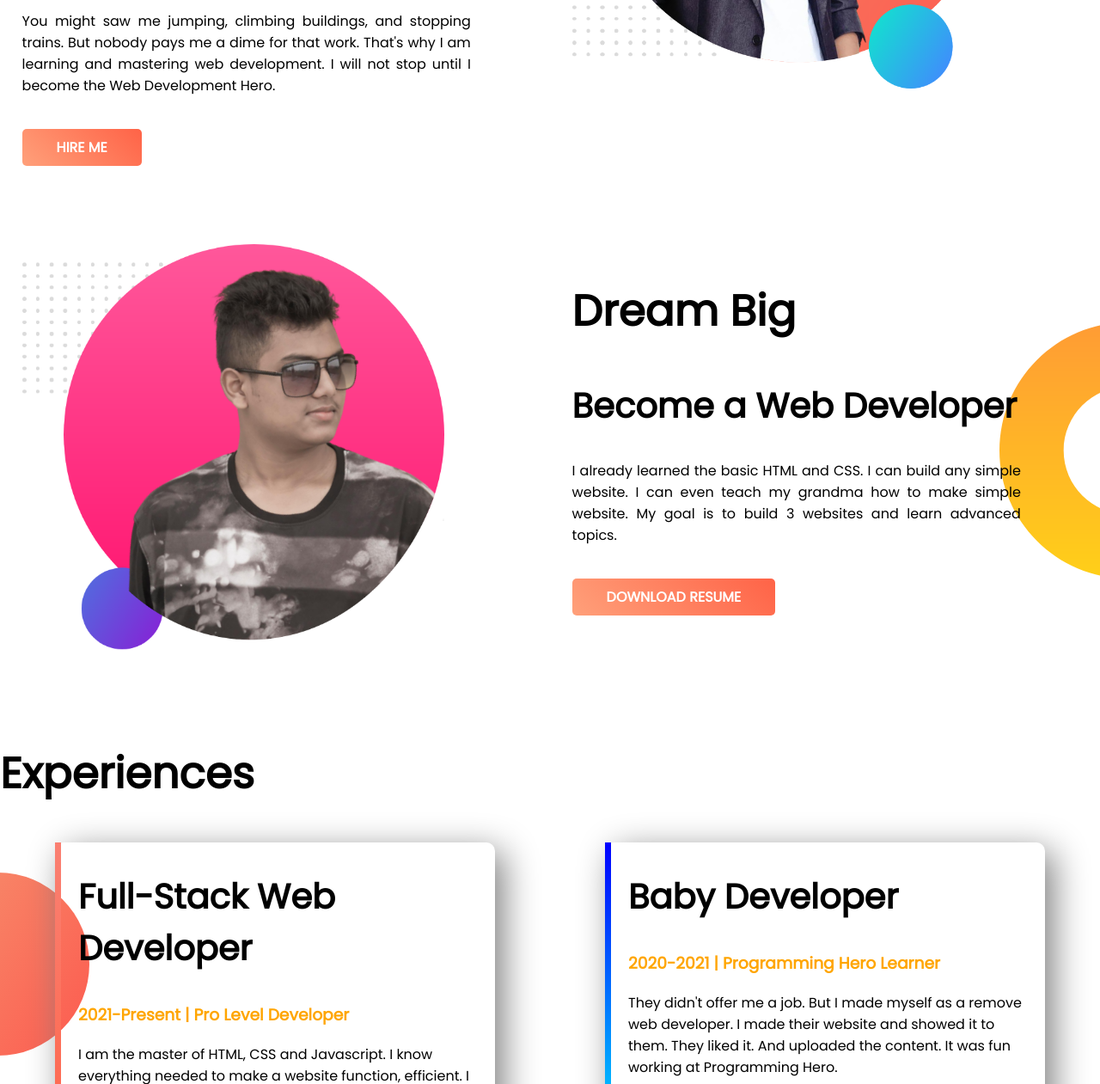
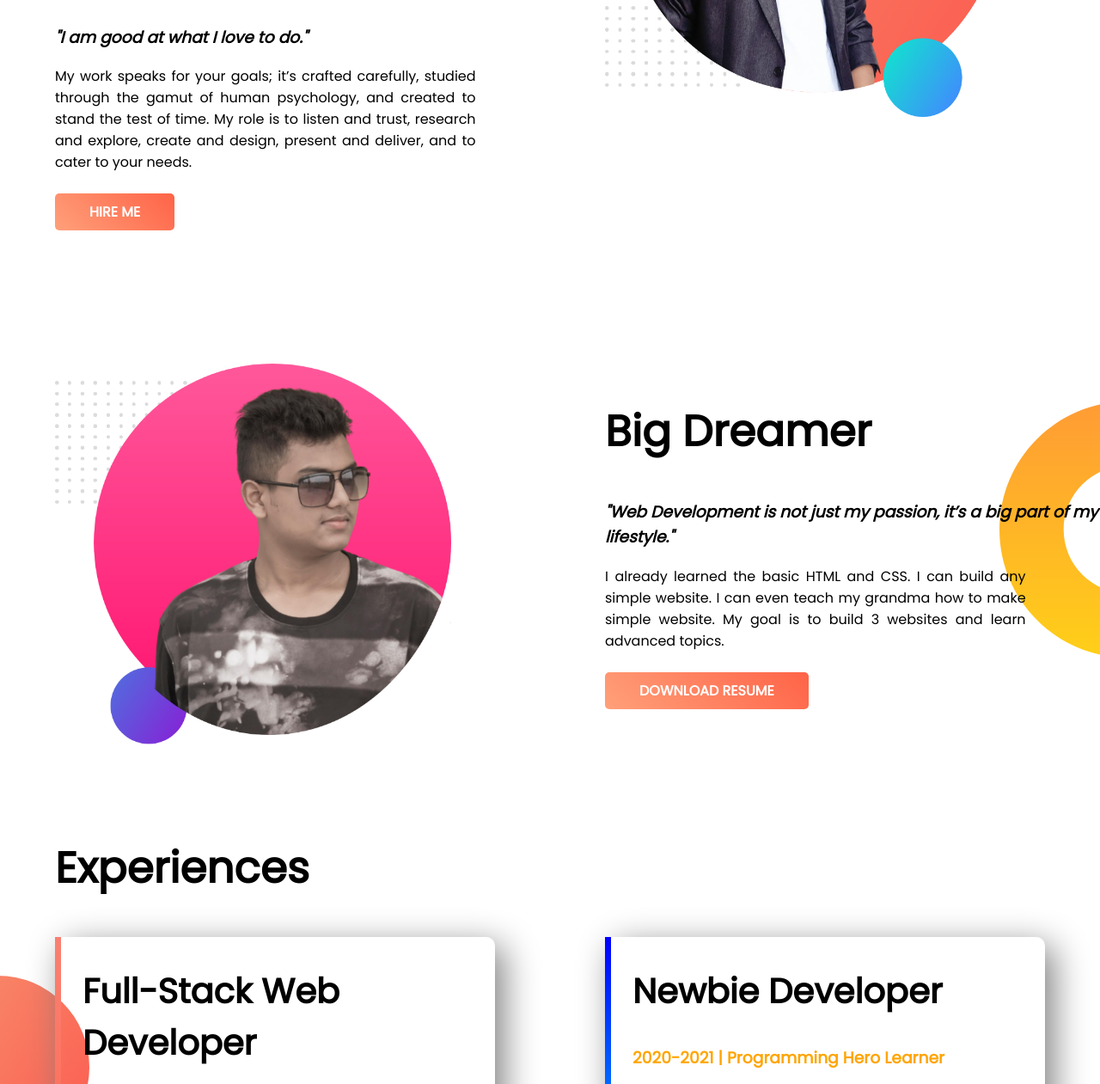
Before and after one commit to Selfshah/developer-portfolio, a plain HTML site: page index.html in a window 1280 px wide. Shown: the part 385-1646 px from the top of the page at 86% size. Drawn offline with Linux system fonts and the light colour scheme.

Commit message:
portfolio updated 5th July, 2021

```diff
--- a/index.html
+++ b/index.html
@@ -5,7 +5,7 @@
     <meta charset="UTF-8">
     <meta http-equiv="X-UA-Compatible" content="IE=edge">
     <meta name="viewport" content="width=device-width, initial-scale=1.0">
-    <title>Shahnewaj Islam | Web developer</title>
+    <title>Hire me - Shahnewaj Islam</title>
     <link rel="preconnect" href="https://fonts.googleapis.com">
     <link rel="preconnect" href="https://fonts.gstatic.com" crossorigin>
     <link href="https://fonts.googleapis.com/css2?family=Poppins&display=swap" rel="stylesheet">
@@ -18,13 +18,11 @@
         <div class="half-width">
             <h1>Welcome To</h1>
             <h1><span class="my-name">Shahnewaj Islam</span>'s World!</h1>
-            <h3>Build Climber and Train Stopper</h3>
-            <p class="img-text">You might saw me jumping, climbing buildings, and stopping trains. But nobody pays me a
-                dime for that
-                work.
-                That's why I am learning and mastering web development. I will not stop until I become the Web
-                Development
-                Hero.</p>
+            <h3><i>"I am good at what I love to do."</i></h3>
+            <p class="img-text">My work speaks for your goals; it’s crafted carefully, studied through the gamut of
+                human psychology, and created to stand the test of time. My role is to listen and trust, research and
+                explore, create and design, present and deliver, and to cater to your needs.
+            </p>
             <a class="link-button" href="https://www.linkedin.com/in/shahnewaj-islam-tamil-58b87997/"
                 target="_blank">HIRE ME</a>
         </div>
@@ -36,37 +34,41 @@
         <div class="half-width">
             <img src="images/img4.png" alt="Shahnewaj Islam">
         </div>
-        <div class="half-width">
-            <h1>Dream Big</h1>
-            <h2>Become a Web Developer</h2>
-            <p class="img-text">I already learned the basic HTML and CSS. I can build any simple website. I can even
+        <div class="half-width second-section">
+            <h1>Big Dreamer</h1>
+            <h3><i>"Web Development is not just my passion, it’s a big part of my lifestyle."</i>
+            </h3>
+            <p class="img-text">I
+                already learned the basic HTML and CSS. I can build any simple website. I can even
                 teach my grandma how
                 to make simple website. My goal is to build 3 websites and learn advanced topics.</p>
             <a class="link-button" href="#" target="_blank">DOWNLOAD RESUME</a>
         </div>
     </section>
     <section class="experience-area">
-        <h1>Experiences</h1>
+        <h1 style="margin-left: 5%">Experiences</h1>
         <div class="flexible-container">
             <div id="box1" class="experience-item">
                 <h2>Full-Stack Web Developer</h2>
                 <h3 class="my-name">2021-Present | Pro Level Developer</h3>
-                <p>I am the master of HTML, CSS and Javascript. I know everything needed to make a website function,
+                <p class="box-text">I am the master of HTML, CSS and Javascript. I know everything needed to make a
+                    website function,
                     efficient. I didn't stop with the web. I went beyond with most popular Javascript framework called
                     Vue
                     JS. I even know the deployment, server and security. I will give you 100% web solution.</p>
             </div>
             <div id="box2" class="experience-item">
-                <h2>Baby Developer</h2>
+                <h2>Newbie Developer</h2>
                 <h3 class="my-name">2020-2021 | Programming Hero Learner</h3>
-                <p>They didn't offer me a job. But I made myself as a remove web developer. I made their website and
+                <p class="box-text">They didn't offer me a job. But I made myself as a remove web developer. I made
+                    their website and
                     showed
                     it to them. They liked it. And uploaded the content. It was fun working at Programming Hero.</p>
             </div>
         </div>
     </section>
     <footer>
-        <p id="copyright">© Shahnewaj Islam 2021, a Programming Hero initiative.</p>
+        <p>© Shahnewaj Islam 2021, a Programming Hero initiative.</p>
     </footer>
 </body>
 
--- a/style.css
+++ b/style.css
@@ -13,15 +13,16 @@ h2{
 }
 .img-text{
     text-align: justify;
-    padding: 0 15% 5% 0;
+    padding: 0 15% 3% 0;
 }
 .flexible-container{
+    box-sizing: border-box;
     display: flex;
     margin-bottom: 100px;
 }
 .half-width{
     width: 50%;
-    padding-left: 2%;
+    padding: 5% 0 0 5%;
 }
 .half-width img{
     width: 80%;
@@ -53,7 +54,10 @@ h2{
     width: 40%;
     margin: 0 5% 0 5%;
     border-radius: 10px;
-    padding: 0 20px;
+    padding: 0 25px 20px 25px;
+}
+.box-text{
+    text-align: justify;
 }
 #box1{
     border-left: 7px solid;
@@ -65,6 +69,6 @@ h2{
     border-image: linear-gradient(blue, cyan);
     border-image-slice: 1;
 }
-#copyright{
+footer p{
     text-align: center;
 }
```
